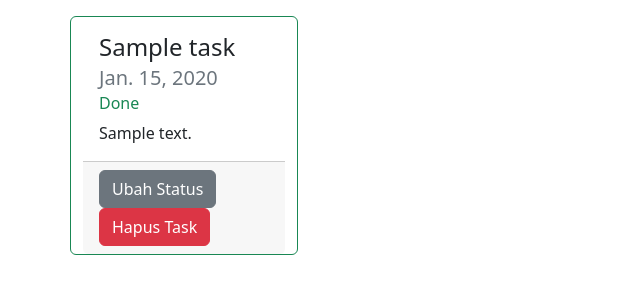
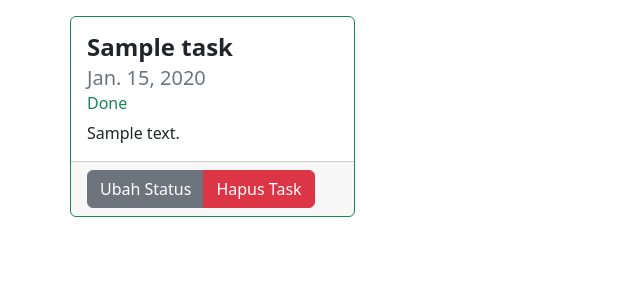
Before and after one commit to hugo-setiawan/pbp-tugas, a Django app: page /todolist/ in a window 1280 px wide. Shown: the part 56-356 px from the top of the page, without its empty margins (0-640 px from the left). Run offline with Django 4.2, Linux system fonts and the light colour scheme; a user stored in the database is signed in; tables that the repository leaves empty hold one stand-in row (values such as "Sample post").

Commit message:
Further improvement of main todolist page

```diff
--- a/todolist/templates/todolist.html
+++ b/todolist/templates/todolist.html
@@ -27,15 +27,15 @@
     <!--<h4>Anda login sebagai: </h4>
     <p>{{username}}</p> {% comment %} Username diambil dari context pada view {% endcomment %} -->
 
-    <div class="row row-cols-1 row-cols-md-5 gap-3 mb-3">
+    <div class="row row-cols-1 row-cols-md-4 gap-3 mb-3">
         {% for task in task_list %}
         {% if task.is_finished %}
-            <div class="card col border border-success">
+            <div class="col card border border-success px-0">
         {% else %}
-            <div class="card col border border-danger">
+            <div class="col card border border-danger px-0">
         {% endif %}
             <div class="card-body">
-                <h4 class="card-title">{{task.title}}</h4>
+                <h4 class="card-title"><strong>{{task.title}}</strong></h4>
                 <h5 class="card-subtitle mb-2 text-muted">{{task.date}}</h5>
                 {% if task.is_finished %}
                     <h6 class="card-subtitle mb-2 text-success">Done</h6>
@@ -49,16 +49,14 @@
                     <form method="post" action="modify-task/">
                         {% csrf_token %}
                         <input type="hidden" name="task_pk" value={{task.pk}}>
-                        {% if task.is_finished %}
-                            <button class="btn btn-secondary" name="action" value="unfinish"> Ubah Status
-                        {% else %}
-                            <button class="btn btn-secondary" name="action" value="finish"> Ubah Status
-                        {% endif %}
-                    </form>
-                    <form method="post" action="modify-task/">
-                        {% csrf_token %}
-                        <input type="hidden" name="task_pk" value={{task.pk}}>
-                        <button class="btn btn-danger" name="action" value="delete"> Hapus Task
+                        <div class="btn-group" role="group">
+                            {% if task.is_finished %}
+                            <button class="btn btn-secondary" name="action" value="unfinish"> Ubah Status </button>
+                            {% else %}
+                            <button class="btn btn-secondary" name="action" value="finish"> Ubah Status </button>
+                            {% endif %}
+                            <button class="btn btn-danger" name="action" value="delete"> Hapus Task </button>
+                        </div>
                     </form>
                 </div>
             </div>
```
